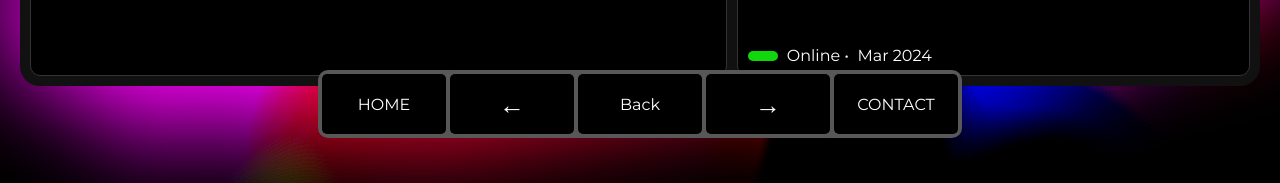
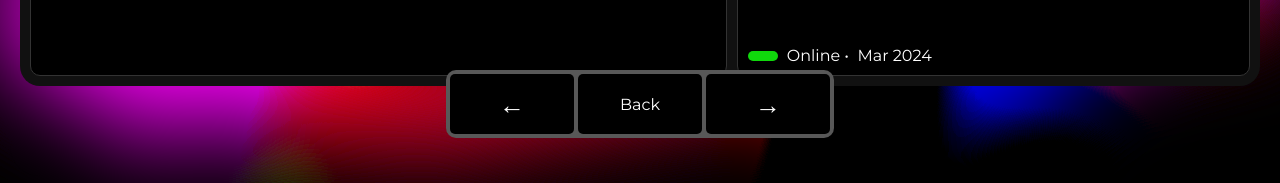
Before and after one commit to abhiib02/abhishek-svelte-2024, a SvelteKit app: page /work/0 in a window 1280 px wide. Shown: the part 654-837 px from the top of the page. Built offline with nearby package versions, Linux system fonts and the light colour scheme.

Commit message:
Update +layout.svelte
Changed Work Nav bar

```diff
--- a/src/routes/+layout.svelte
+++ b/src/routes/+layout.svelte
@@ -115,17 +115,6 @@
 </script>
 
 <canvas></canvas>
-{#if $page.url.pathname != "/work/"}
-    <nav>
-        <ul>
-            <li><a href="/#home" class="nav-link">HOME</a></li>
-            <li><a href="/#work" class="nav-link">WORK</a></li>
-            <li><a href="/#skills" class="nav-link">SKILLS</a></li>
-            <li><a href="/#about" class="nav-link">ABOUT</a></li>
-            <li><a href="/#contact" class="nav-link">CONTACT</a></li>
-        </ul>
-    </nav>
-{/if}
 {#if $page.url.pathname == "/"}
     <nav>
         <ul>
```
